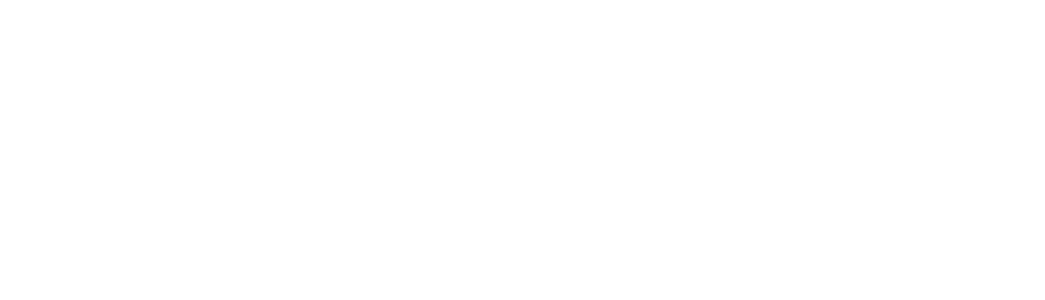
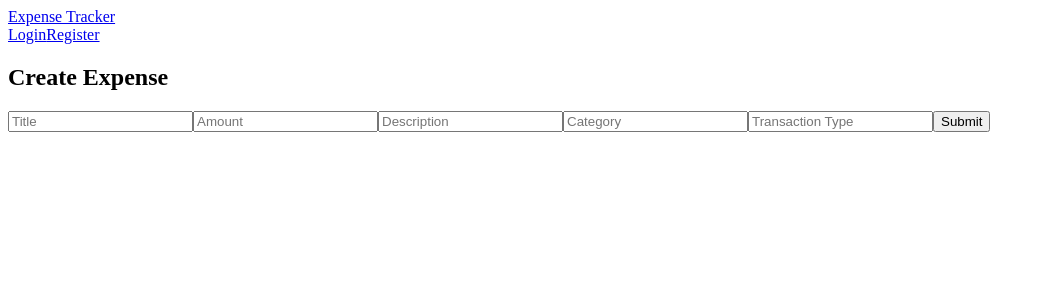
Before and after one commit to ojasvi004/ExpenseTracker, a React (Vite) app in the folder client/: page /create in a window 1280 px wide. Before the commit this address had no page. Shown: the top 300 px of the page, without its empty margins (0-1045 px from the left). Built offline with nearby package versions, Linux system fonts and the light colour scheme.

Commit message:
add create page

```diff
--- a/client/src/App.jsx
+++ b/client/src/App.jsx
@@ -4,6 +4,7 @@ import "./App.css";
 import LoginPage from "./Pages/LoginPage";
 import RegisterPage from "./Pages/RegisterPage";
 import ExpensePage from "./Pages/ExpensePage";
+import { CreatePage } from "./Pages/CreatePage";
 
 function App() {
   return (
@@ -13,6 +14,8 @@ function App() {
           <Route path="login" element={<LoginPage />} />
           <Route path="register" element={<RegisterPage />} />
           <Route path="expenses" element={<ExpensePage />} />
+          <Route path="create" element={<CreatePage />} />
+
         </Route>
       </Routes>
     </Router>
--- /dev/null
+++ b/client/src/Pages/CreatePage.jsx
@@ -0,0 +1,89 @@
+import { useState, useContext } from "react";
+import axios from "axios";
+import UserContext from "../context/UserContext";
+
+export const CreatePage = () => {
+  const [title, setTitle] = useState("");
+  const [amount, setAmount] = useState("");
+  const [description, setDescription] = useState("");
+  const [transactionType, setTransactionType] = useState("");
+  const [category, setCategory] = useState("");
+  const { user } = useContext(UserContext);
+
+  const handleSubmit = async (e) => {
+    e.preventDefault();
+
+    if (!title || !amount || !description || !transactionType || !category) {
+      alert("all fields are required");
+      return;
+    }
+
+    const data = {
+      title,
+      amount,
+      description,
+      category,
+      transactionType,
+      userId: user.id,
+    };
+
+    try {
+      const response = await axios.post(
+        "http://localhost:3000/api/v1/transactions",
+        data,
+        {
+          headers: {
+            "Content-Type": "application/json",
+          },
+          withCredentials: true,
+        }
+      );
+
+      if (response.status === 200) {
+        console.log("transaction created successfully");
+      }
+    } catch (error) {
+      alert("failed to create transaction");
+      console.log(error);
+    }
+  };
+
+  return (
+    <>
+      <h2>Create Expense</h2>
+      <form onSubmit={handleSubmit}>
+        <input
+          type="text"
+          placeholder="Title"
+          value={title}
+          onChange={(e) => setTitle(e.target.value)}
+        />
+        <input
+          type="number"
+          placeholder="Amount"
+          value={amount}
+          onChange={(e) => setAmount(e.target.value)}
+        />
+        <input
+          type="text"
+          placeholder="Description"
+          value={description}
+          onChange={(e) => setDescription(e.target.value)}
+        />
+        <input
+          type="text"
+          placeholder="Category"
+          value={category}
+          onChange={(e) => setCategory(e.target.value)}
+        />
+        <input
+          type="text"
+          placeholder="Transaction Type"
+          value={transactionType}
+          onChange={(e) => setTransactionType(e.target.value)}
+        />
+        <button type="submit">Submit</button>
+      </form>
+    </>
+  );
+};
--- a/client/src/Pages/LoginPage.jsx
+++ b/client/src/Pages/LoginPage.jsx
@@ -25,7 +25,8 @@ function LoginPage() {
 
       if (response.status === 200) {
         alert("login successful");
-        const user = response.data;
+        const user = response.data.user;
+        console.log(user)
         setUser(user);
         navigate("/expenses");
       }
```
Also changed, not shown: 1 other file (tests, documents, lock files or other folders).
